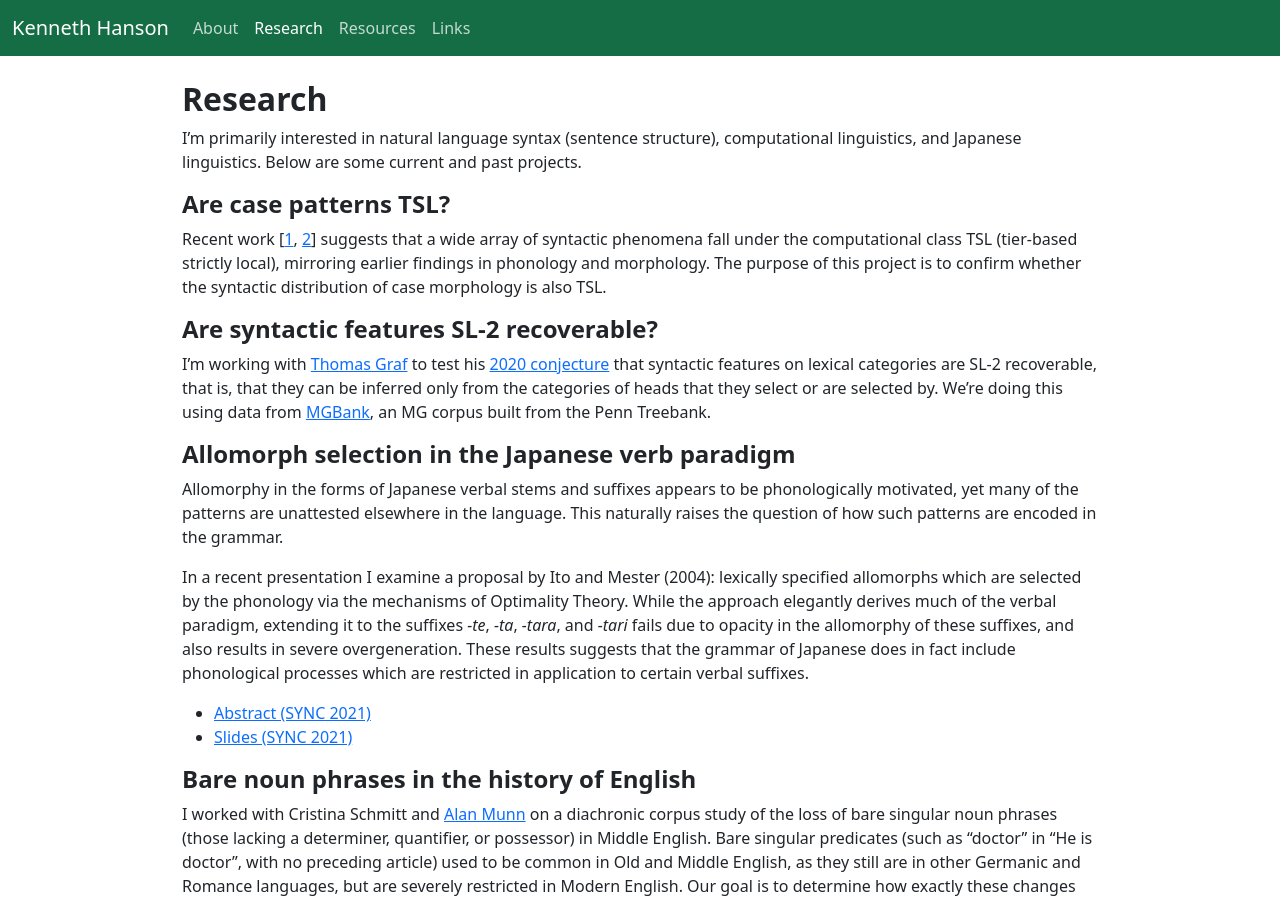
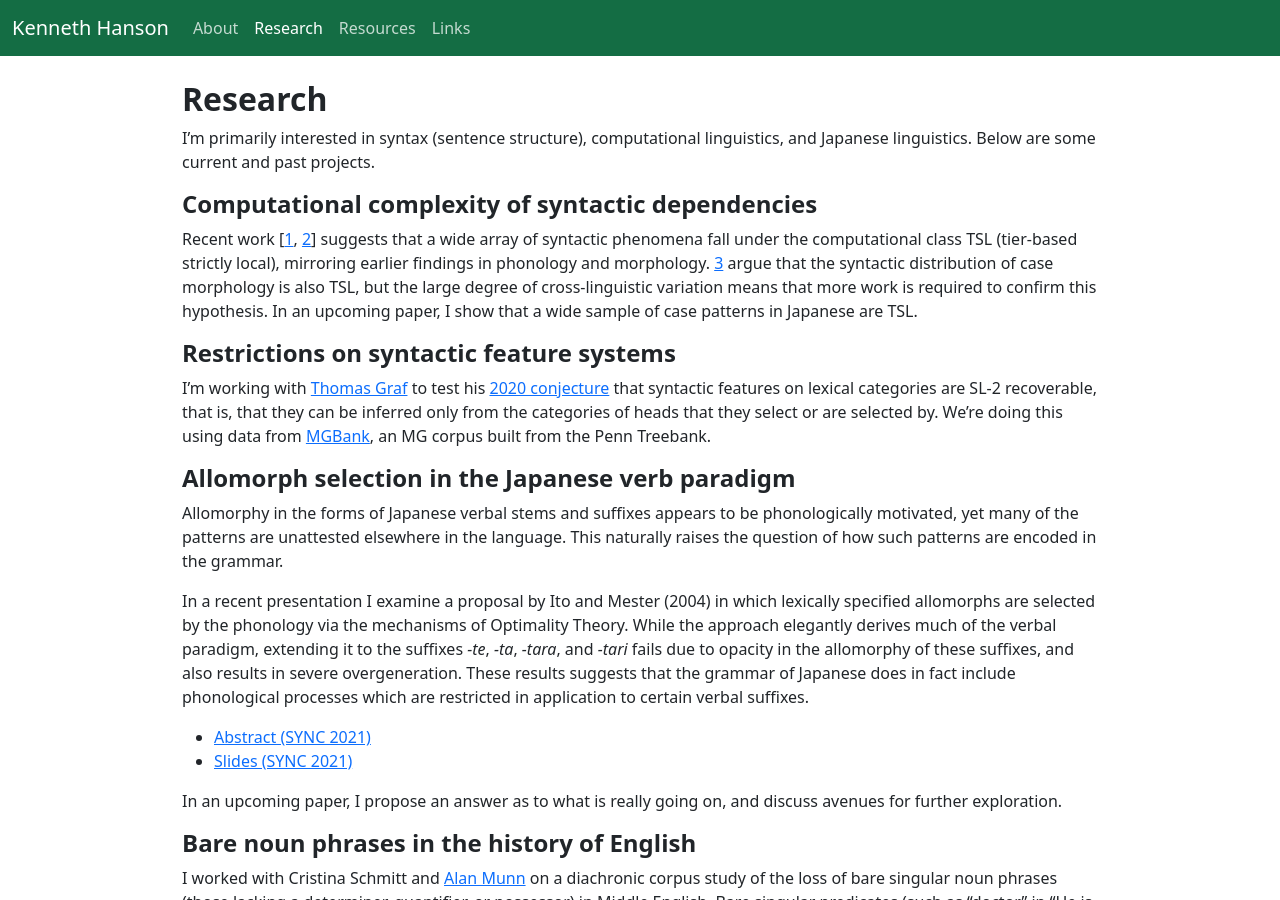
Before and after one commit to khanson679/khanson679.github.io, a Jekyll site: the page built from research.md, in a window 1280 px wide and 900 px high. Built offline with Jekyll 4.4.1, drawn with Linux system fonts in a browser that asks for light colours; some of the changed text lies outside the part shown.

Commit message:
General updates.

```diff
--- a/research.md
+++ b/research.md
@@ -1,25 +1,27 @@
 ---
 title: Research
 layout: default
-date: 2022-07-17
+date: 2022-12-08
 ---
 
-I'm primarily interested in natural language syntax (sentence structure), computational linguistics, and Japanese linguistics. Below are some current and past projects.
+I'm primarily interested in syntax (sentence structure), computational linguistics, and Japanese linguistics. Below are some current and past projects.
 
-## Are case patterns TSL?
 
-Recent work [[1][graf2022-typology], [2][graf.shafiei2019]] suggests that a wide array of syntactic phenomena fall under the computational class TSL (tier-based strictly local), mirroring earlier findings in phonology and morphology. The purpose of this project is to confirm whether the syntactic distribution of case morphology is also TSL.
+## Computational complexity of syntactic dependencies
+
+Recent work [[1][graf2022-typology], [2][graf.shafiei2019]] suggests that a wide array of syntactic phenomena fall under the computational class TSL (tier-based strictly local), mirroring earlier findings in phonology and morphology. [3][vu.etal2019] argue that the syntactic distribution of case morphology is also TSL, but the large degree of cross-linguistic variation means that more work is required to confirm this hypothesis. In an upcoming paper, I show that a wide sample of case patterns in Japanese are TSL.
 
 [graf2022-typology]: https://aclanthology.org/2022.scil-1.15/
 [graf.shafiei2019]: https://aclanthology.org/W19-0121/
+[vu.etal2019]: https://aclanthology.org/W19-0127/
 
 
-## Are syntactic features SL-2 recoverable?
+## Restrictions on syntactic feature systems
 
-I'm working with [Thomas Graf][graf] to test his [2020 conjecture][graf-curbing] that syntactic features on lexical categories are SL-2 recoverable, that is, that they can be inferred only from the categories of heads that they select or are selected by. We're doing this using data from [MGBank][mgbank], an MG corpus built from the Penn Treebank.
+I'm working with [Thomas Graf][graf] to test his [2020 conjecture][graf2020-curbing] that syntactic features on lexical categories are SL-2 recoverable, that is, that they can be inferred only from the categories of heads that they select or are selected by. We're doing this using data from [MGBank][mgbank], an MG corpus built from the Penn Treebank.
 
 [graf]: https://thomasgraf.net
-[graf-curbing]: https://aclanthology.org/2020.scil-1.27/
+[graf2020-curbing]: https://aclanthology.org/2020.scil-1.27/
 <!-- [graf-curbing]: https://thomasgraf.net/output/graf20sciltalk.html -->
 [mgbank]: https://aclanthology.org/E17-3021/
 
@@ -28,10 +30,12 @@ I'm working with [Thomas Graf][graf] to test his [2020 conjecture][graf-curbing]
 
 Allomorphy in the forms of Japanese verbal stems and suffixes appears to be phonologically motivated, yet many of the patterns are unattested elsewhere in the language. This naturally raises the question of how such patterns are encoded in the grammar.
 
-In a recent presentation I examine a proposal by Ito and Mester (2004): lexically specified allomorphs which are selected by the phonology via the mechanisms of Optimality Theory. While the approach elegantly derives much of the verbal paradigm, extending it to the suffixes *-te*, *-ta*, *-tara*, and *-tari* fails due to opacity in the allomorphy of these suffixes, and also results in severe overgeneration. These results suggests that the grammar of Japanese does in fact include phonological processes which are restricted in application to certain verbal suffixes.
+In a recent presentation I examine a proposal by Ito and Mester (2004) in which lexically specified allomorphs are selected by the phonology via the mechanisms of Optimality Theory. While the approach elegantly derives much of the verbal paradigm, extending it to the suffixes *-te*, *-ta*, *-tara*, and *-tari* fails due to opacity in the allomorphy of these suffixes, and also results in severe overgeneration. These results suggests that the grammar of Japanese does in fact include phonological processes which are restricted in application to certain verbal suffixes.
 
 * [Abstract (SYNC 2021)](/files/hanson-sync2021-jpnvb-abstract.pdf)
 * [Slides (SYNC 2021)](/files/hanson-sync2021-jpnvb-pres.pdf)
+
+In an upcoming paper, I propose an answer as to what is really going on, and discuss avenues for further exploration.
 
 
 ## Bare noun phrases in the history of English
```
Also changed, not shown: index.md (+3 -2 lines), links.md (+3 -6 lines).
